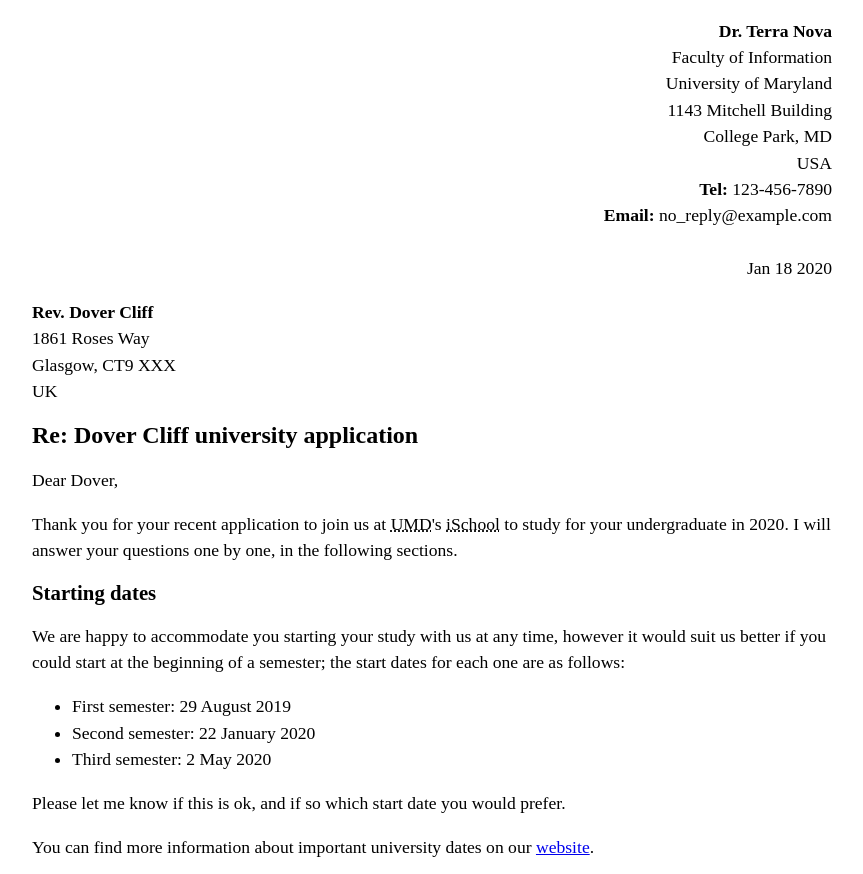
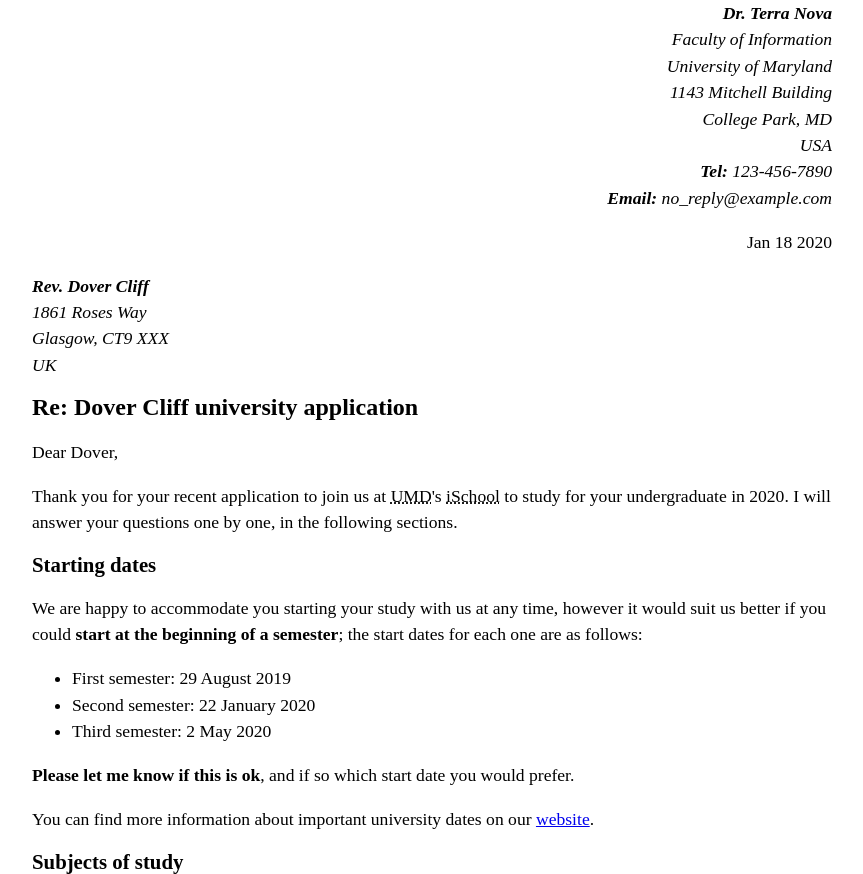
Before and after one commit to danstruble/danstruble.github.io, a plain HTML site: page lab_2/index.html in a window 1280 px wide. Shown: the top 874 px of the page, without its empty margins (208-1071 px from the left). Drawn offline with Linux system fonts and the light colour scheme.

Commit message:
fixed minor details

```diff
--- a/lab_2/index.html
+++ b/lab_2/index.html
@@ -2,11 +2,13 @@
 <html lang="en">
     <head>
         <meta charset="utf-8">
+        <meta name="author" content="Dan Struble">
         <title>Dan Struble's INST377 Lab 2</title>
         <link rel="stylesheet" href="lab_style.css">
     </head>
+
     <body>
-        <p class="sender-column">
+        <address class="sender-column">
                 <strong>Dr. Terra Nova</strong><br>
                 Faculty of Information<br>
                 University of Maryland<br>
@@ -14,16 +16,18 @@
                 College Park, MD<br>
                 USA<br>
                 <strong>Tel:</strong> 123-456-7890<br>
-            <strong>Email:</strong> no_reply@example.com<br><br>
-            <time datetime="2020-01-18">Jan 18 2020</time>
-        </p>
+                <strong>Email:</strong> no_reply@example.com
 
-        <p>
+        </address>
+
+        <p class="sender-column"><time datetime="2020-01-18">Jan 18 2020</time></p>
+
+        <address>
                 <strong>Rev. Dover Cliff</strong><br>
                 1861 Roses Way<br>
                 Glasgow, CT9 XXX<br>
                 UK<br>
-        </p>
+        </address>
 
         <h1>Re: Dover Cliff university application</h1>
 
@@ -33,7 +37,7 @@
 
         <h2>Starting dates</h2>
 
-        <p>We are happy to accommodate you starting your study with us at any time, however it would suit us better if you could start at the beginning of a semester; the start dates for each one are as follows:</p>
+        <p>We are happy to accommodate you starting your study with us at any time, however it would suit us better if you could <strong>start at the beginning of a semester</strong>; the start dates for each one are as follows:</p>
 
             <ul>
                 <li>First semester: <time datetime="2019-08-29">29 August 2019</time></li>
@@ -41,7 +45,7 @@
                 <li>Third semester: <time datetime="2020-05-02">2 May 2020</time></li>
             </ul>
 
-        <p>Please let me know if this is ok, and if so which start date you would prefer.</p>
+        <p><strong>Please let me know if this is ok</strong>, and if so which start date you would prefer.</p>
 
         <p>You can find more information about important university dates on our <a href="https://umd.edu/">website</a>.</p>
 
@@ -56,9 +60,7 @@
                 <li><abbr title="HyperText Markup Language">HTML</abbr> and <abbr title="Cascading Style Sheets">CSS</abbr> constructs for representing musical scores.</li>
             </ol>
 
-
         <p>So please can you provide more information on each of these subjects, including how long you'd expect the research to take, required staff and other resources, and anything else you think we'd need to know? Thanks.</p>
-
 
         <h2>Animals of the Extended Perambulation</h2>
 
```
Lines whose indentation alone changed are shown as unchanged.
